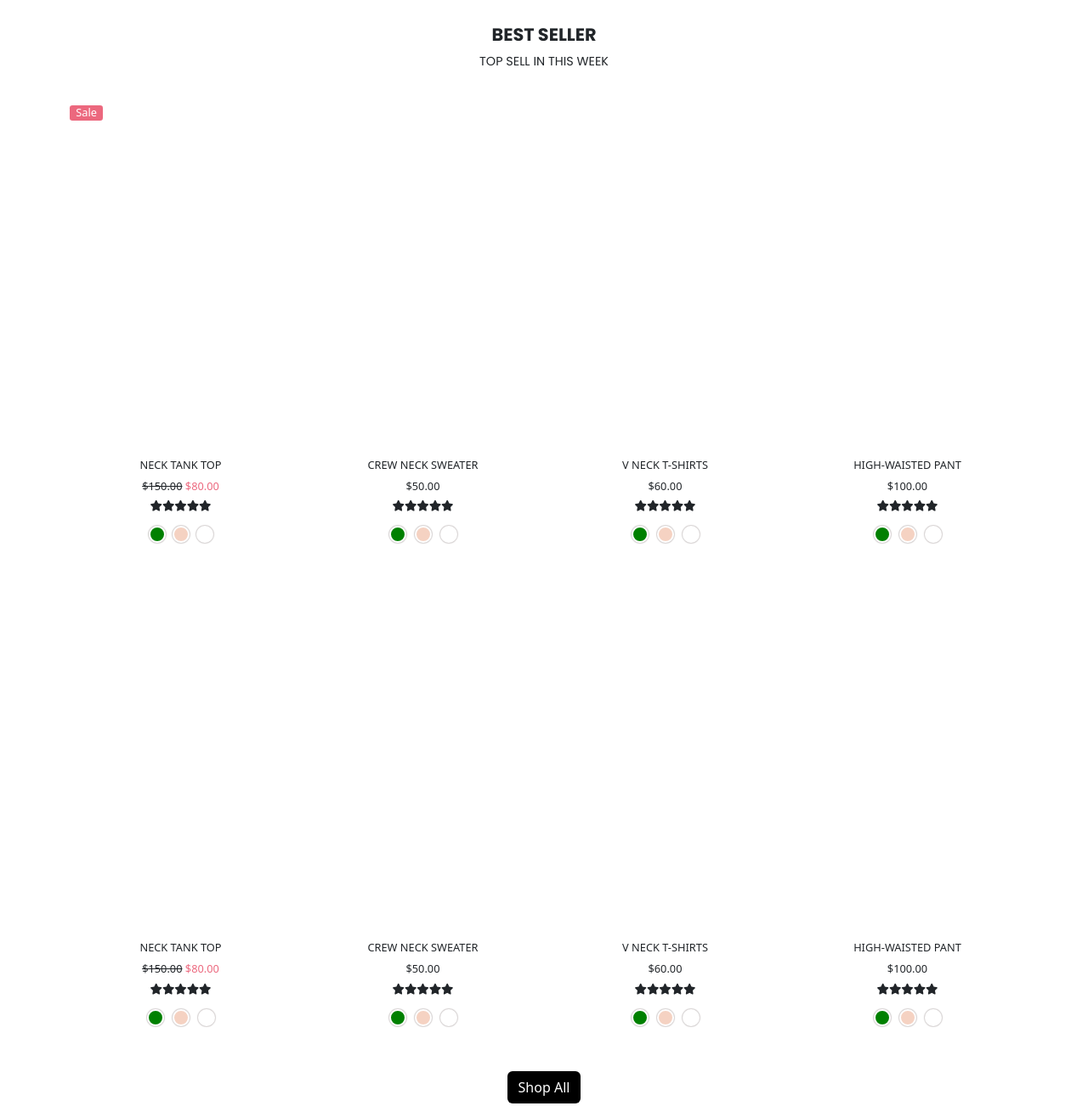
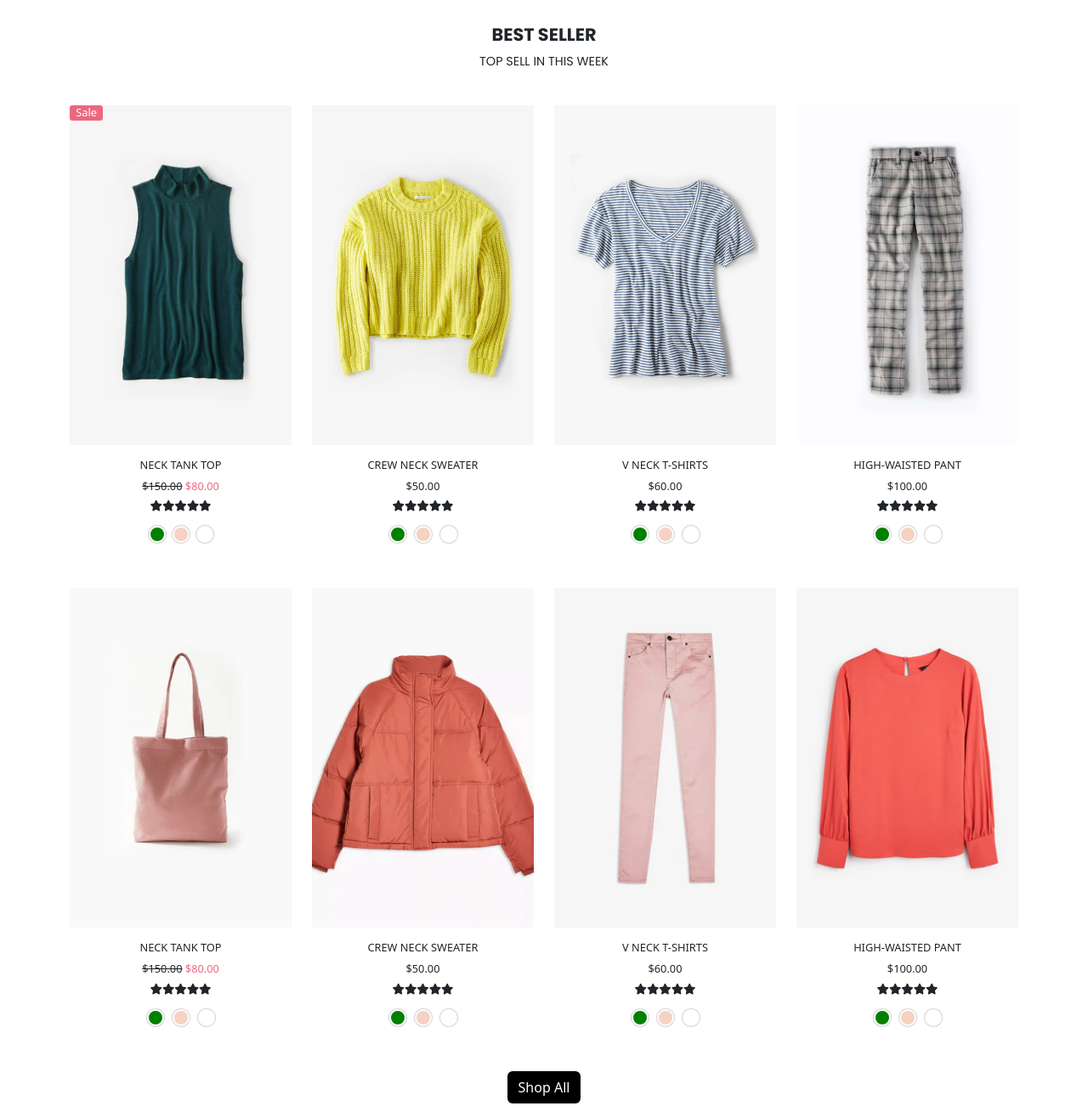
Before and after one commit to dask2207/Chetu-Optimal, a plain HTML site: page index.html in a window 1280 px wide. Shown: the part 1235-2537 px from the top of the page at 85% size. Drawn offline with nearby package versions, Linux system fonts and the light colour scheme; files whose address does not match are found by name.

Commit message:
Update style.css

```diff
--- a/css/style.css
+++ b/css/style.css
@@ -230,7 +230,7 @@ nav{
 }
 
 .best-seller .col-xl-3:nth-of-type(1) .image:nth-child(1){
-    background: url('./images/Product-seller-1.jpg');
+    background: url('../images/Product-seller-1.jpg');
     background-size: cover;
     background-position-x: center;
     height: 50vh;
@@ -301,7 +301,7 @@ nav{
 }
 
 .best-seller .col-xl-3:nth-of-type(2) .image:nth-child(1){
-    background: url('..//images/Product-seller-2.jpg');
+    background: url('../images/Product-seller-2.jpg');
     background-size: cover;
     background-position-x: center;
     height: 50vh;
@@ -339,7 +339,7 @@ nav{
 }
 
 .best-seller .col-xl-3:nth-of-type(2) .image:nth-child(1):hover{
-    background: url('..//images/Product-seller-2-2.jpg');
+    background: url('../images/Product-seller-2-2.jpg');
     background-size: cover;
     background-position-x: center;
     height: 50vh;
@@ -347,7 +347,7 @@ nav{
 }
 
 .best-seller .col-xl-3:nth-of-type(3) .image:nth-child(1){
-    background: url('..//images/Product-seller-3.jpg');
+    background: url('../images/Product-seller-3.jpg');
     background-size: cover;
     background-position-x: center;
     height: 50vh;
@@ -385,7 +385,7 @@ nav{
 }
 
 .best-seller .col-xl-3:nth-of-type(3) .image:nth-child(1):hover{
-    background: url('..//images/Product-seller-3-3.jpg');
+    background: url('../images/Product-seller-3-3.jpg');
     background-size: cover;
     background-position-x: center;
     height: 50vh;
@@ -393,7 +393,7 @@ nav{
 }
 
 .best-seller .col-xl-3:nth-of-type(4) .image:nth-child(1){
-    background: url('..//images/Product-seller-4.jpg');
+    background: url('../images/Product-seller-4.jpg');
     background-size: cover;
     background-position-x: center;
     height: 50vh;
@@ -431,7 +431,7 @@ nav{
 }
 
 .best-seller .col-xl-3:nth-of-type(4) .image:nth-child(1):hover{
-    background: url('..//images/Product-seller-4-4.jpg');
+    background: url('../images/Product-seller-4-4.jpg');
     background-size: cover;
     background-position-x: center;
     height: 50vh;
@@ -439,7 +439,7 @@ nav{
 }
 
 .best-seller .col-xl-3:nth-of-type(5) .image:nth-child(1){
-    background: url('..//images/Product-seller-5.jpg');
+    background: url('../images/Product-seller-5.jpg');
     background-size: cover;
     background-position-x: center;
     height: 50vh;
@@ -477,7 +477,7 @@ nav{
 }
 
 .best-seller .col-xl-3:nth-of-type(5) .image:nth-child(1):hover{
-    background: url('..//images/Product-seller-5-5.jpg');
+    background: url('../images/Product-seller-5-5.jpg');
     background-size: cover;
     background-position-x: center;
     height: 50vh;
@@ -485,7 +485,7 @@ nav{
 }
 
 .best-seller .col-xl-3:nth-of-type(6) .image:nth-child(1){
-    background: url('..//images/Product-seller-6.jpg');
+    background: url('../images/Product-seller-6.jpg');
     background-size: cover;
     background-position-x: center;
     height: 50vh;
@@ -523,7 +523,7 @@ nav{
 }
 
 .best-seller .col-xl-3:nth-of-type(6) .image:nth-child(1):hover{
-    background: url('..//images/Product-seller-6-6.jpg');
+    background: url('../images/Product-seller-6-6.jpg');
     background-size: cover;
     background-position-x: center;
     height: 50vh;
@@ -531,7 +531,7 @@ nav{
 }
 
 .best-seller .col-xl-3:nth-of-type(7) .image:nth-child(1){
-    background: url('..//images/Product-seller-7.jpg');
+    background: url('../images/Product-seller-7.jpg');
     background-size: cover;
     background-position-x: center;
     height: 50vh;
@@ -569,7 +569,7 @@ nav{
 }
 
 .best-seller .col-xl-3:nth-of-type(7) .image:nth-child(1):hover{
-    background: url('..//images/Product-seller-7-7.jpg');
+    background: url('../images/Product-seller-7-7.jpg');
     background-size: cover;
     background-position-x: center;
     height: 50vh;
@@ -577,7 +577,7 @@ nav{
 }
 
 .best-seller .col-xl-3:nth-of-type(8) .image:nth-child(1){
-    background: url('..//images/Product-seller-8.jpg');
+    background: url('../images/Product-seller-8.jpg');
     background-size: cover;
     background-position-x: center;
     height: 50vh;
@@ -615,7 +615,7 @@ nav{
 }
 
 .best-seller .col-xl-3:nth-of-type(8) .image:nth-child(1):hover{
-    background: url('..//images/Product-seller-8-8.jpg');
+    background: url('../images/Product-seller-8-8.jpg');
     background-size: cover;
     background-position-x: center;
     height: 50vh;
@@ -653,7 +653,7 @@ nav{
 /* Testimonial */
 
 .testimonial{
-    background: url('..//images/testimonial.jpg');
+    background: url('../images/testimonial.jpg');
     background-size: cover;
     background-repeat: no-repeat;
     background-position-x: center;
```
